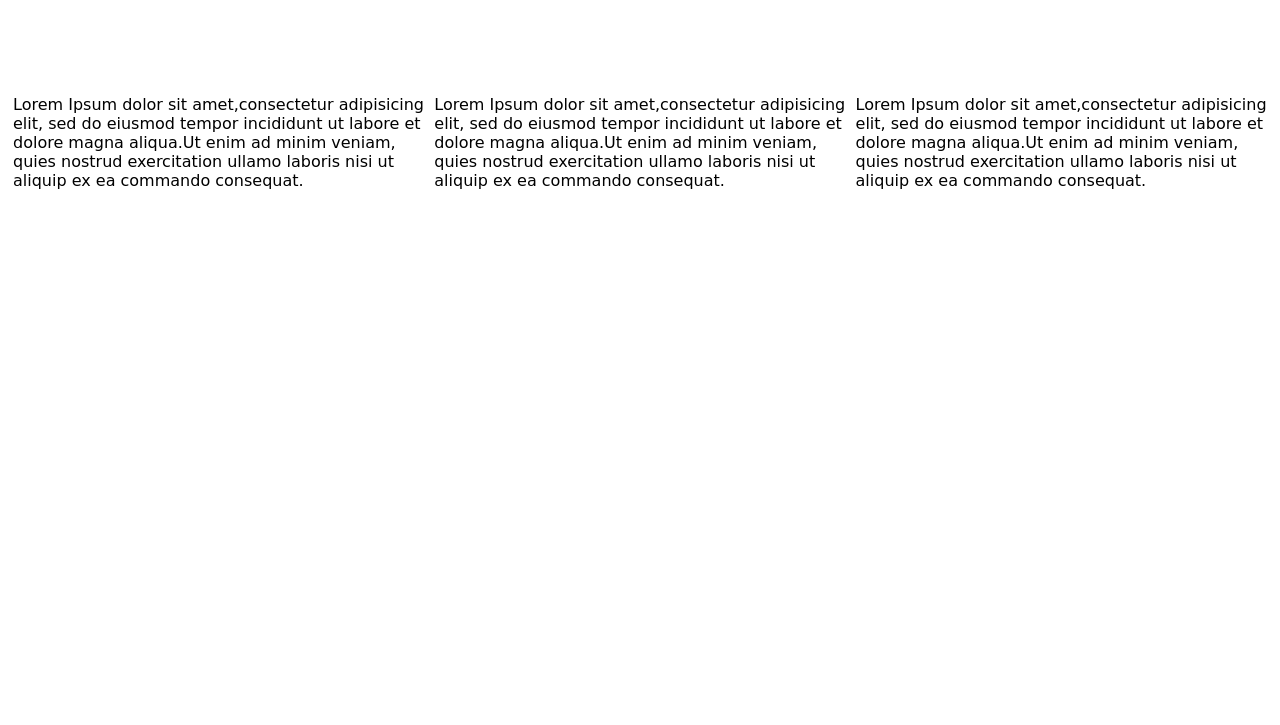
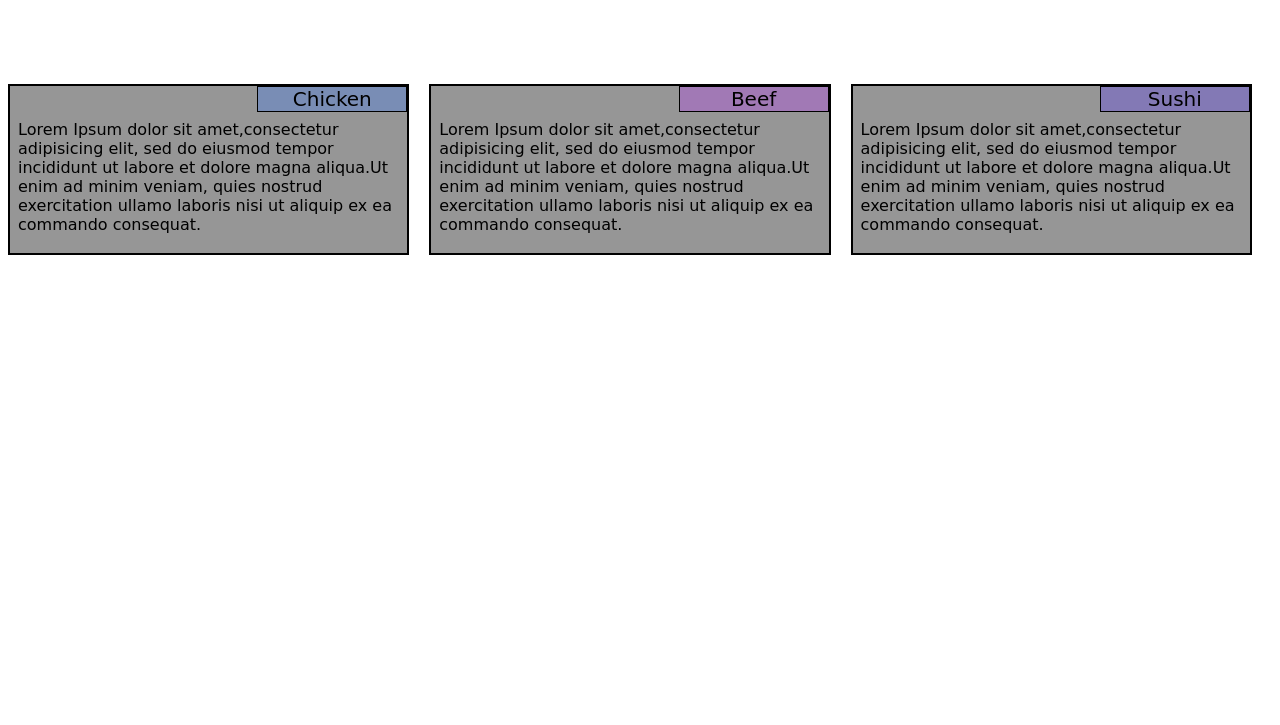
Before and after one commit to Muntasirornob/courseratest, a plain HTML site: page index.html in a window 1280 px wide. Shown: the part 75-800 px from the top of the page. Drawn offline with Linux system fonts and the light colour scheme.

Commit message:
Update index.html

```diff
--- a/index.html
+++ b/index.html
@@ -9,24 +9,24 @@
      <h1>Our Menu</h1>
      <div class="container">
       <div class='col-lg-4 col-md-6 sx-12'>
-        <div class='s'>
-          <span id="i1">Chicken</span>
+        <div class='box'>
+          <span id="a1">Chicken</span>
           <p>
             Lorem Ipsum dolor sit amet,consectetur adipisicing elit, sed do eiusmod tempor incididunt ut labore et dolore magna aliqua.Ut enim ad minim veniam, quies nostrud exercitation ullamo laboris nisi ut aliquip ex ea commando consequat.
           </p>
         </div>
       </div>
       <div class='col-lg-4 col-md-6 sx-12'>
-        <div class='s'>
-          <span id="i2">Beef</span>
+        <div class='box'>
+          <span id="a2">Beef</span>
         <p>
              Lorem Ipsum dolor sit amet,consectetur adipisicing elit, sed do eiusmod tempor incididunt ut labore et dolore magna aliqua.Ut enim ad minim veniam, quies nostrud exercitation ullamo laboris nisi ut aliquip ex ea commando consequat.
         </p>
       </div>
     </div>
       <div class="col-lg-4 col-md-12 sx-12">
-        <div class="s">
-          <span id="i3">Sushi</span>
+        <div class="box">
+          <span id="a3">Sushi</span>
         <p>
           Lorem Ipsum dolor sit amet,consectetur adipisicing elit, sed do eiusmod tempor incididunt ut labore et dolore magna aliqua.Ut enim ad minim veniam, quies nostrud exercitation ullamo laboris nisi ut aliquip ex ea commando consequat.
         </p>
```
